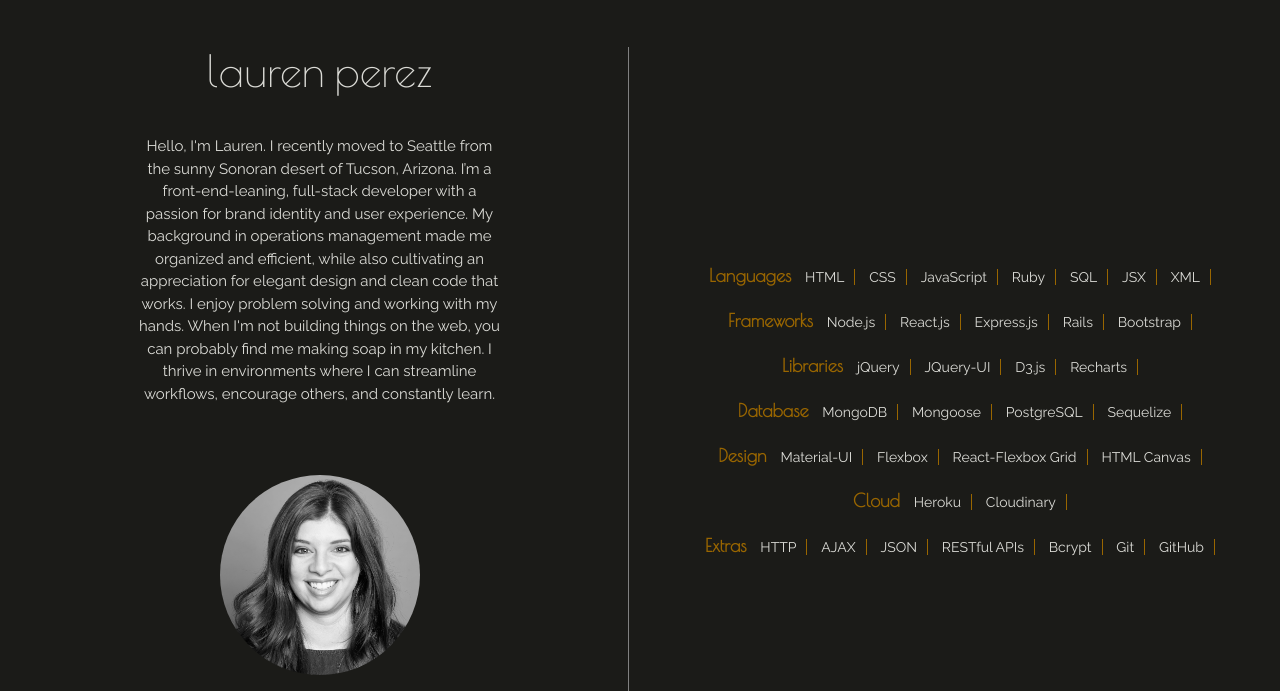
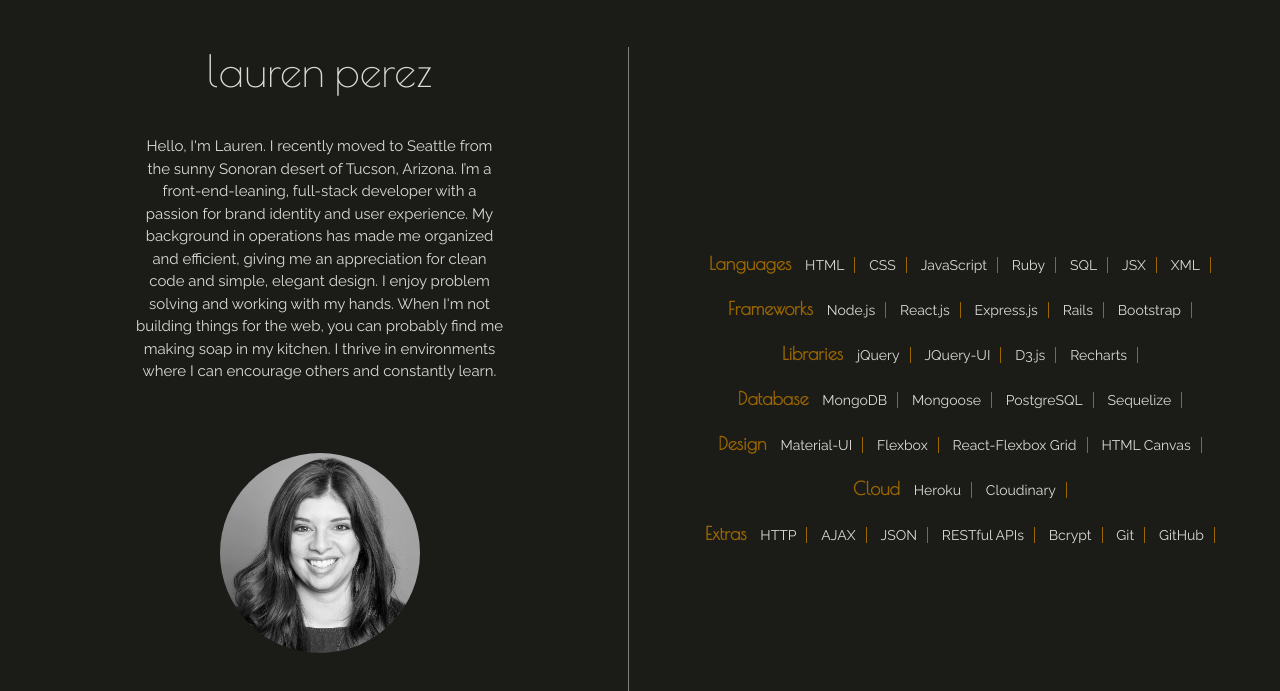
Before and after one commit to laurenperez/laurenperez.github.io, a plain HTML site: page index.html in a window 1280 px wide. Shown: the part 880-1571 px from the top of the page. Drawn offline with nearby package versions, Linux system fonts and the light colour scheme.

Commit message:
updated about me

```diff
--- a/index.html
+++ b/index.html
@@ -60,11 +60,12 @@
       <div class="col s12 m6 center-align">
         <div class="about-left">
           <h3>lauren perez</h3>
-          <p class="about-text"> Hello, I'm Lauren. I recently moved to Seattle from the sunny Sonoran desert of Tucson, Arizona. I’m a front-end-leaning, full-stack developer
-             with a passion for brand identity and user experience. My background in operations management made me organized and efficient,
-              while also cultivating an appreciation for elegant design and clean code that works. I enjoy problem solving and working with my hands.
-              When I'm not building things on the web, you can probably find me making soap in my kitchen. I thrive in environments where I can streamline workflows,
-               encourage others, and constantly learn.
+          <p class="about-text">
+            Hello, I'm Lauren. I recently moved to Seattle from the sunny Sonoran desert of Tucson, Arizona.
+            I’m a front-end-leaning, full-stack developer with a passion for brand identity and user experience.
+            My background in operations has made me organized and efficient, giving me an appreciation for clean code and simple, elegant design.
+            I enjoy problem solving and working with my hands. When I'm not building things for the web, you can probably find me making soap in my kitchen.
+            I thrive in environments where I can encourage others and constantly learn.
           </p>
           <img src="img/HS22017.jpg" class="headshot">
           <p>
```
